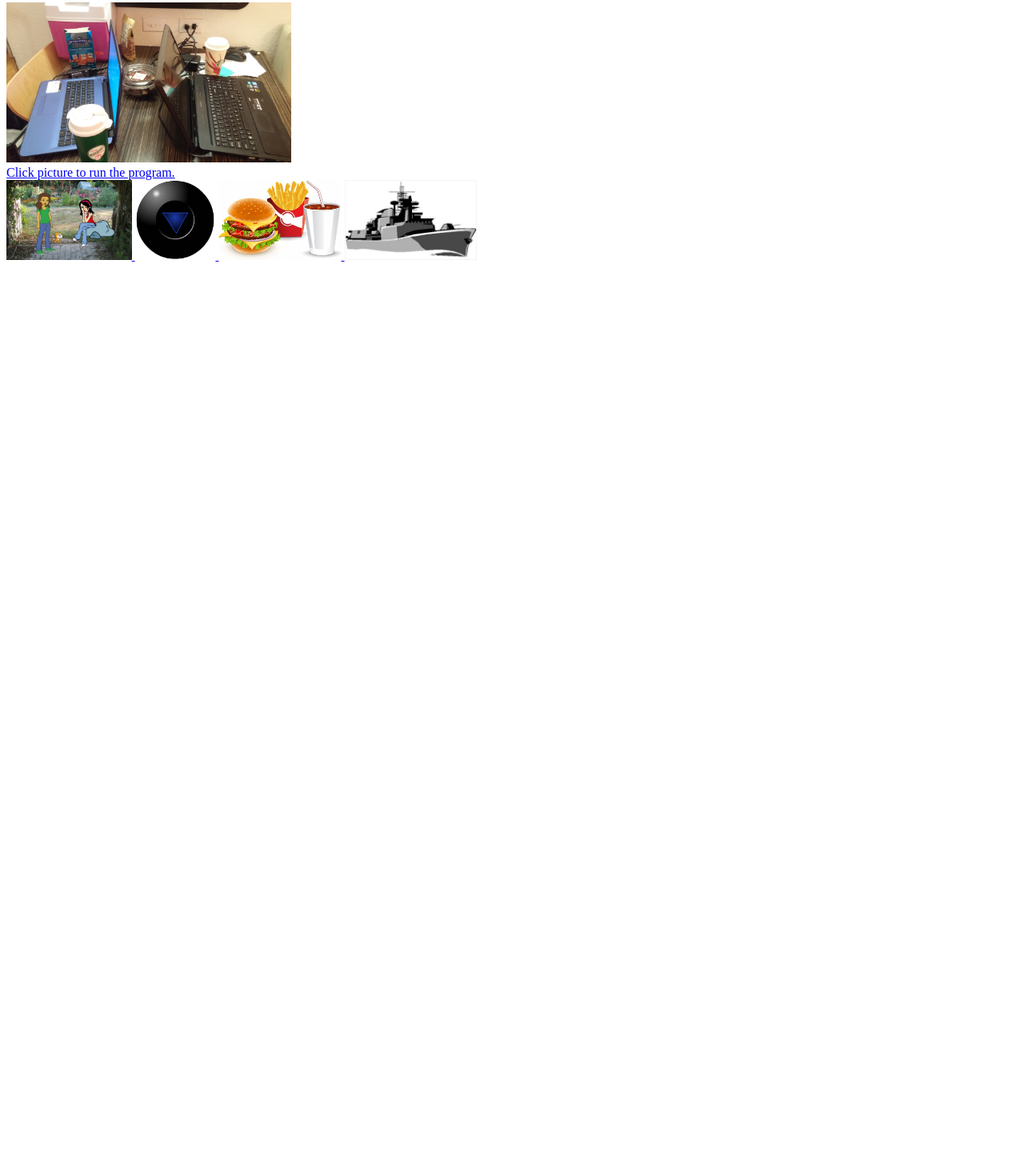
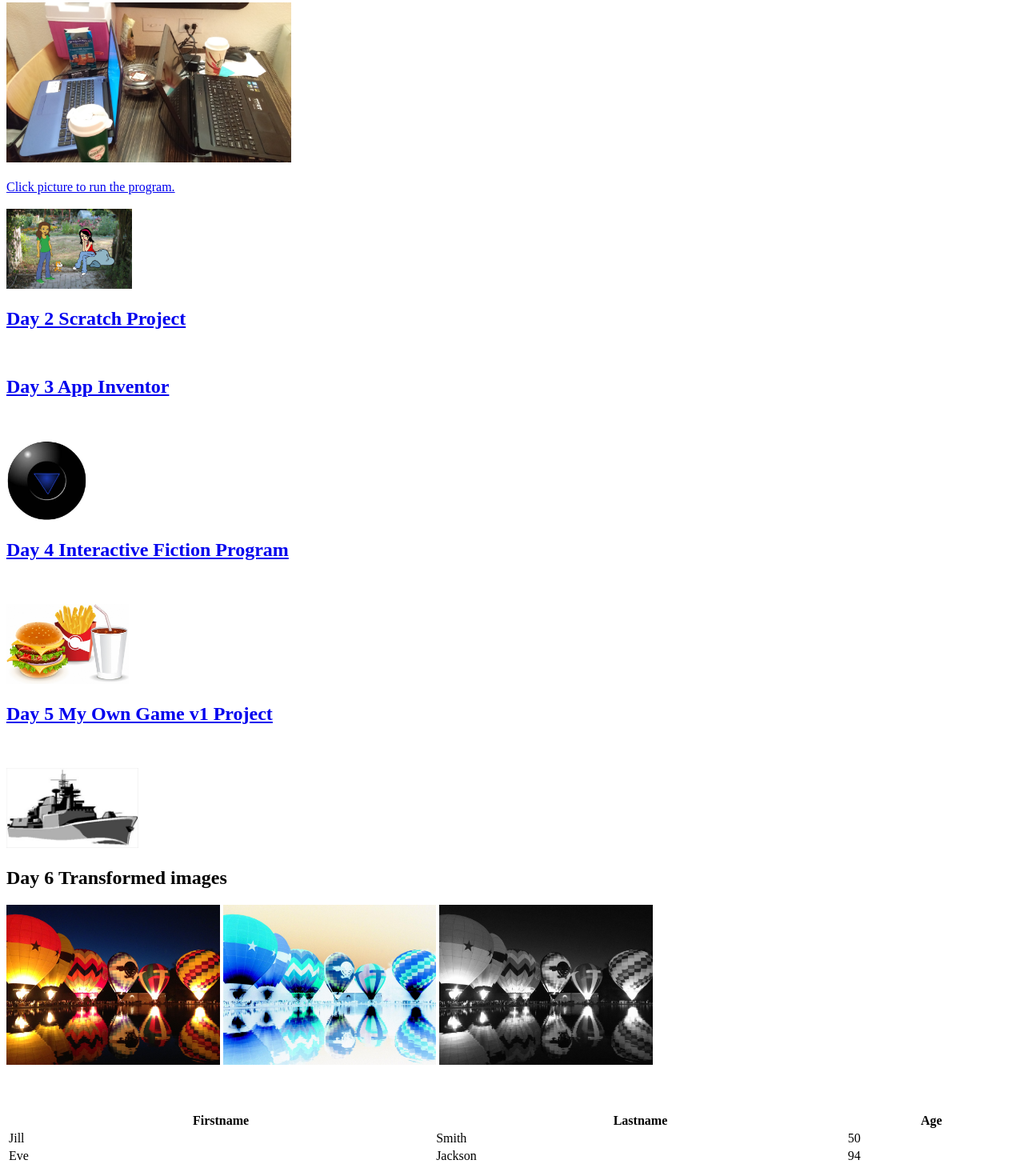
Before and after one commit to jacquewhitaker/jacquewhitaker.github.io, a plain HTML site: page my_website/portfolio.html in a window 1280 px wide. Shown: the part 103-1568 px from the top of the page at 80% size. Before the commit the page ends 800 px from the top, so only its background shows below. Drawn offline with Linux system fonts and the light colour scheme.

Commit message:
day 6 images v00

```diff
--- a/my_website/portfolio.html
+++ b/my_website/portfolio.html
@@ -10,13 +10,49 @@
     <a href="aboutme.html">MeetMsWhit</a>
     <h1>This is my Portfolio Page!</h1>
     <img src="images/trainingcomputers.jpg" height="200">
+    <br><br>
+    <a target="_blank" href="https://scratch.mit.edu/projects/166761725/#player"
+       <h2>Click picture to run the program.</h2><br><br>
+       <img src="images/binaryreviewpic.JPG" height="100">
     <br>
-    <a target="_blank" href="https://scratch.mit.edu/projects/166761725/#player"
-       <h2>Click picture to run the program.</h2><br>
-       <img src="images/binaryreviewpic.JPG" height="100">
+       <p><h2>Day 2 Scratch Project</h2><br></p>
+    <p><h2>Day 3 App Inventor </h2><br></p>
     <a target="_blank" href="Magic8BallEJ01a.aia" download="Magic8Ball.aia"><img src="images/magic8ball.jpg" height="100">
+    <br>
+    <p><h2>Day 4 Interactive Fiction Program </h2><br></p>
     <a target="_blank" href="LateNightFastFood.py" download="LateNightFastFood.py"><img src="images/fast_food_311861.jpg" height = "100">
+    <br>
+    <p><h2>Day 5 My Own Game v1 Project</h2><br></p>
     <a target="_blank" href="whitsshipv1.py" download = "whitsshipv1.py"><img src="images/frigate.jpg" height = "100">
   </a><br>
+
+  <p><h2>Day 6 Transformed images</h2></p>
+    <img src="images/hotair.jpg" height="200">
+    <img src="images/inverted_image.jpg" height="200">
+    <img src="images/grayscale_image.jpg" height="200"><br><br>
+
+
+    <br><br>
+
+
+
+  <table style="width:100%">
+  <tr>
+    <th>Firstname</th>
+    <th>Lastname</th>
+    <th>Age</th>
+  </tr>
+  <tr>
+    <td>Jill</td>
+    <td>Smith</td>
+    <td>50</td>
+  </tr>
+  <tr>
+    <td>Eve</td>
+    <td>Jackson</td>
+    <td>94</td>
+  </tr>
+</table>
+
 	  </body>
 	</html>
```
Also changed, not shown: my_website/images/grayscale_image.jpg (added), my_website/images/hotair.jpg (added), my_website/images/inverted_image.jpg (added).
